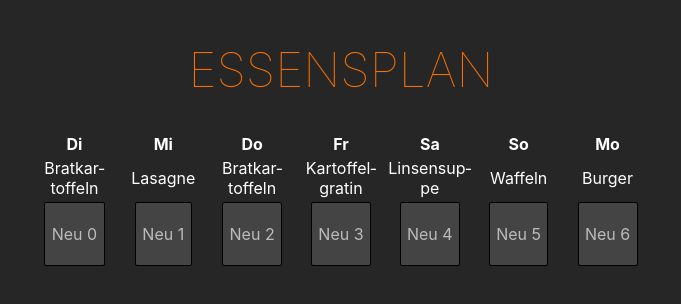
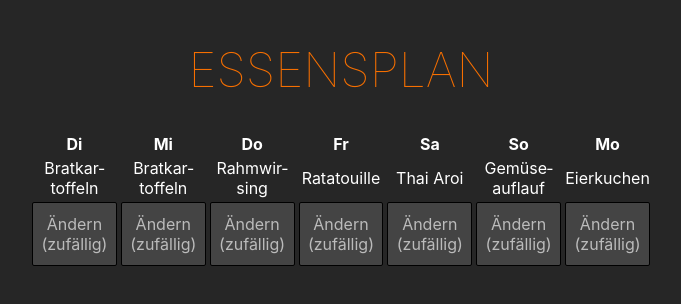
Before and after one commit to frie321984/was-essen-wir, a Svelte app: page / in a window 1280 px wide. Shown: the top 304 px of the page, without its empty margins (299-980 px from the left). Built offline with nearby package versions, Linux system fonts and the light colour scheme.

Commit message:
ändern geht jetzt

```diff
--- a/src/App.svelte
+++ b/src/App.svelte
@@ -1,12 +1,13 @@
 <script>
-    import {menueVorschlag, waehleZufaelligesMenue} from './Essen.js';
+    import {mealList, same, waehleZufaelligesMenue, zufall, zufallsEssen} from './Essen.js';
 
     waehleZufaelligesMenue();
     let menu=[]
-    menueVorschlag.subscribe(v => {
-        menu.push(v)
-    });
-    for (let i=1;i<7;i++) waehleZufaelligesMenue();
+
+    for (let i=0;i<7;i++) {
+        menu[i] = zufallsEssen()
+    }
+    console.log(menu)
 </script>
 
 <style>
@@ -43,8 +44,9 @@
         {#each menu as item, i}
             <td>
                 <button on:click={() => {
-                    console.log('click', item)
-                }}>Neu {i}</button>
+                    menu[i] = zufall(mealList
+                        .filter(x => menu.filter(y => same(x,y).length>0)))
+                }}>Ändern (zufällig)</button>
             </td>
         {/each }
     </tr>
--- a/src/Essen.js
+++ b/src/Essen.js
@@ -50,10 +50,20 @@ let meals = [
 	, { name: 'Burger', html: 'Burger'}
 ];
 
+export const same = (x, y) => x.html === y.html && x.name === y.name
+
+export const mealList = meals;
+
 // meals = meals.slice(0,2);
 
+export const zufall = array => array[Math.floor(Math.random() * array.length)]
+
+export function zufallsEssen() {
+	return zufall(meals)
+}
+
 export function waehleZufaelligesMenue() {
-	menueVorschlag.update(_ => meals[Math.floor(Math.random() * meals.length)]);
+	menueVorschlag.update(_ => zufallsEssen());
 }
 
 let aktuellerVorschlag;
```
